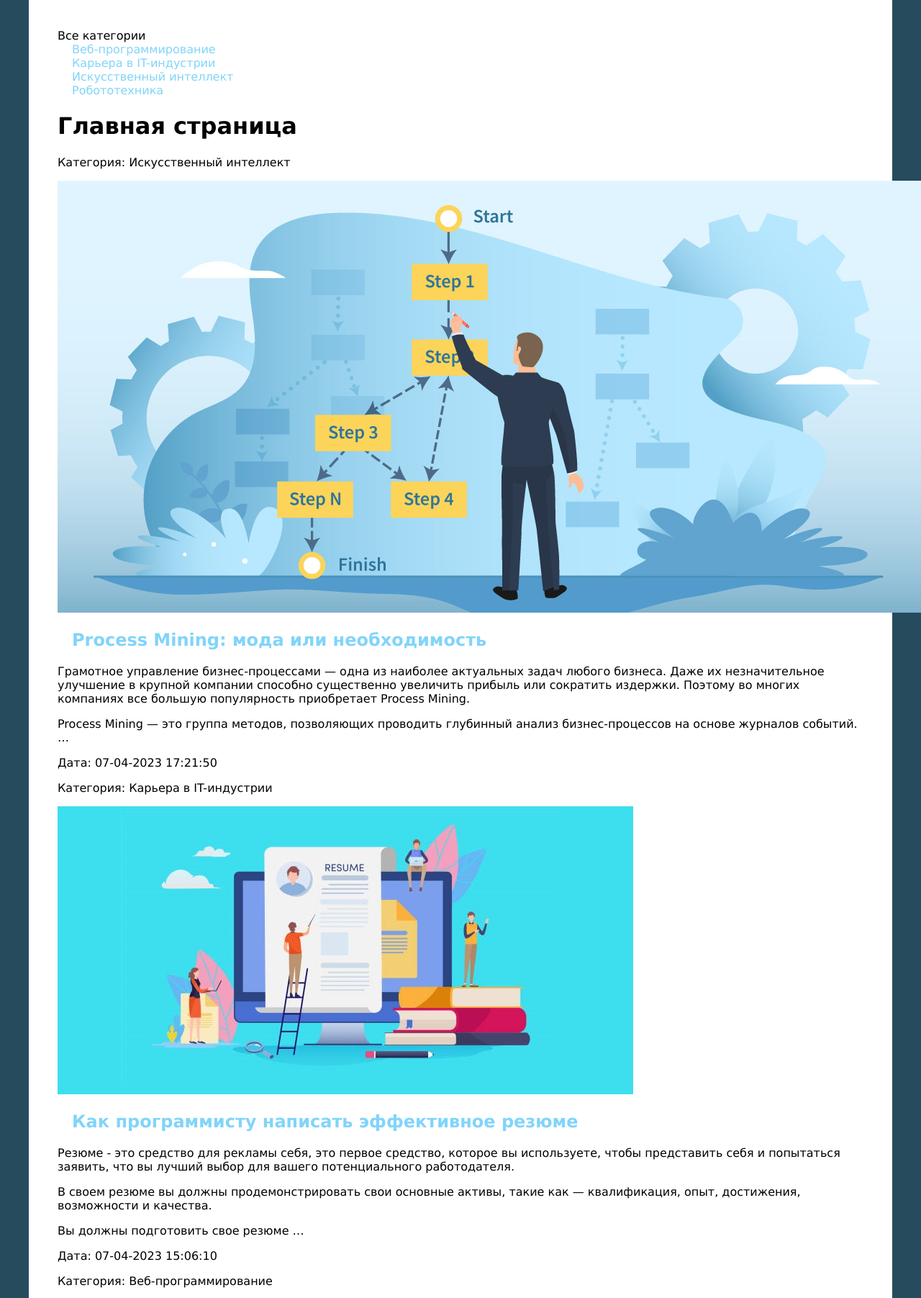
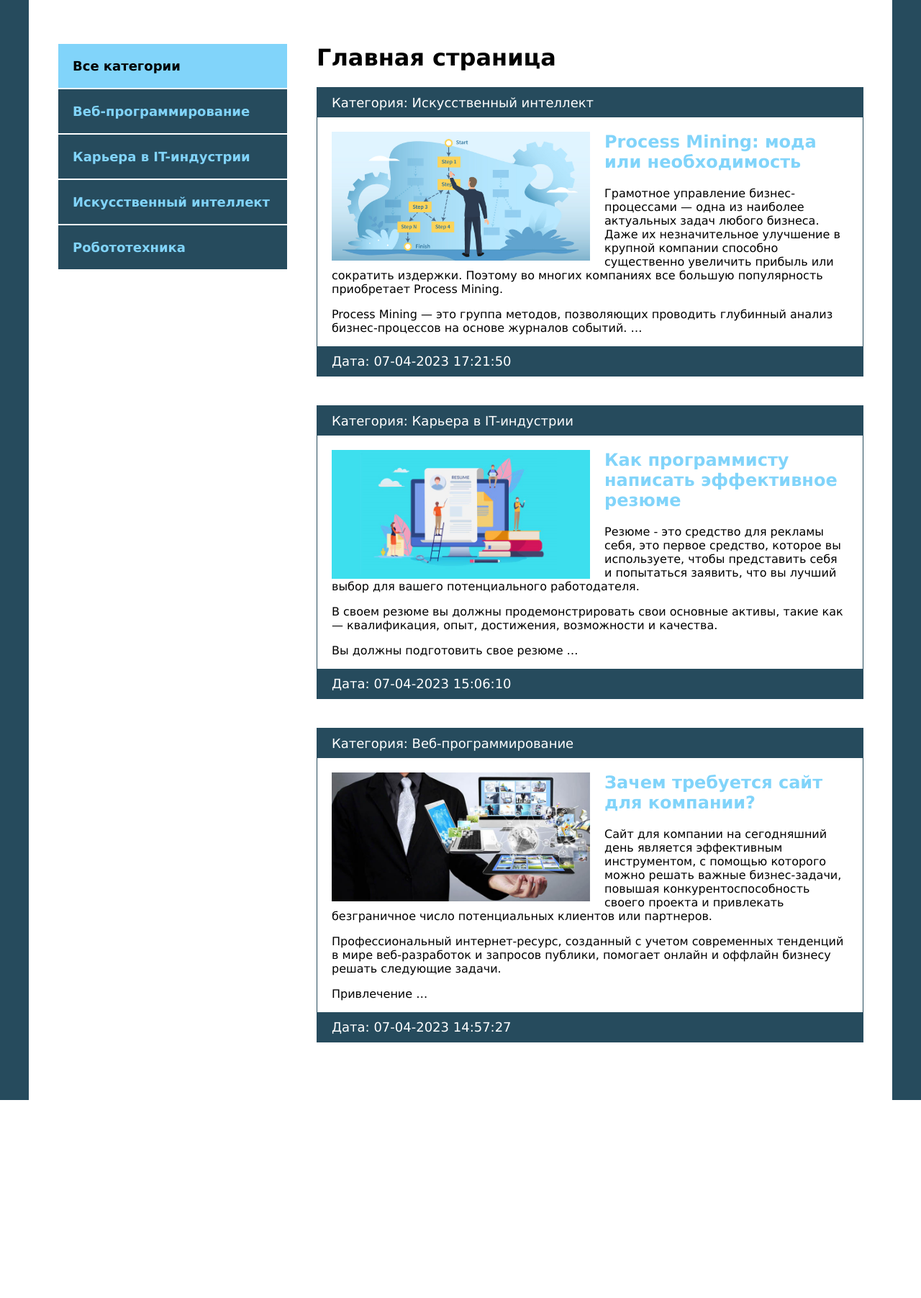
Before and after one commit to StanislavPopovSP/fifth_project_Django, a Django app: page / in a window 1280 px wide. Shown: the part 64-1867 px from the top of the page at 72% size. After the commit the page ends 1592 px from the top, so only its background shows below. Run offline with Django 4.2, Linux system fonts and the light colour scheme; data comes from the database, SQL or seed files in the repository.

Commit message:
Добавил стили

```diff
--- a/programming_blog/blog/static/css/style.css
+++ b/programming_blog/blog/static/css/style.css
@@ -12,6 +12,7 @@
     background: #FFF;
     padding: 40px;
     box-sizing: border-box; /* что бы не расширялась ширина сайта */
+    display: flex;
 }
 ul {
     list-style: none; /* уберем маркеры списка */
@@ -43,3 +44,61 @@
     flex-basis: 30%;
     text-align: right;
 }
+.sidebar ul {
+    width: 320px;
+    margin-right: 40px;
+    margin-top: 20px;
+}
+.sidebar a {
+    padding: 20px;
+    display: block;
+    border: 1px solid #FFF;
+    background: #264b5d;
+    font-weight: bold;
+    font-size: 18px;
+}
+.selected {
+    font-size: 18px;
+    padding: 20px;
+    border: 1px solid #FFF;
+    font-weight: bold;
+    background: #81d4fa;
+}
+.main li {
+    border: 1px solid #264b5d;
+    margin-bottom: 40px;
+}
+.first,
+.date {
+    padding: 10px 20px;
+    background: #264b5d;
+    font-size: 18px;
+    color: #FFF;
+    margin: 0;
+}
+.image {
+    float: left;
+    margin-right: 20px;
+    max-width: 50%;
+}
+.photo {
+    max-width: 100%;
+}
+.text {
+    padding: 20px 20px 0;
+}
+.text h2 {
+    margin-top: 0;
+}
+.text a {
+    padding-left: 0;
+}
+.text a:hover {
+    color: #264b5d;
+}
+.post h1 {
+    margin-top: 0;
+}
+.post {
+    font-size: 16px;
+}
```
